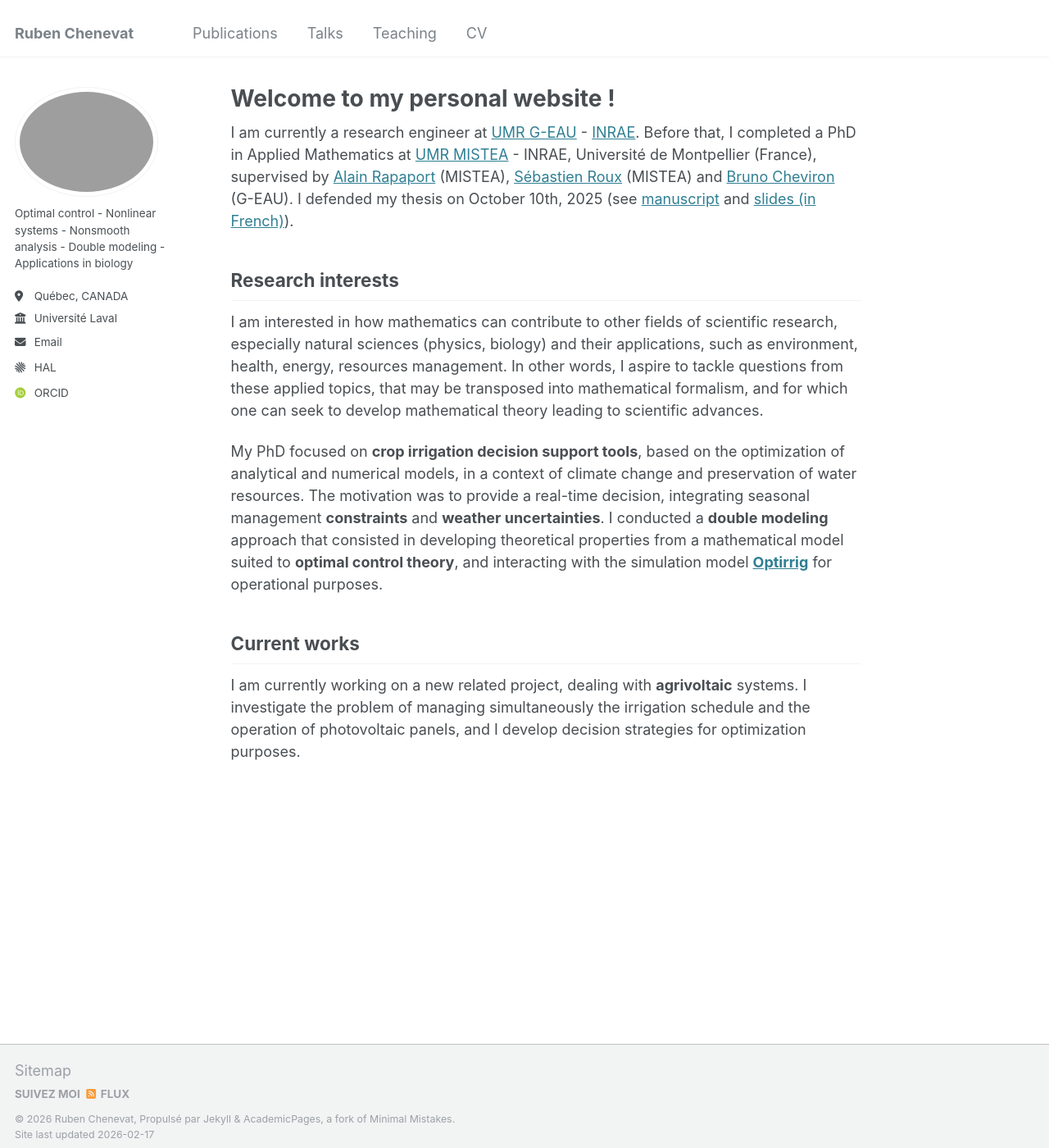
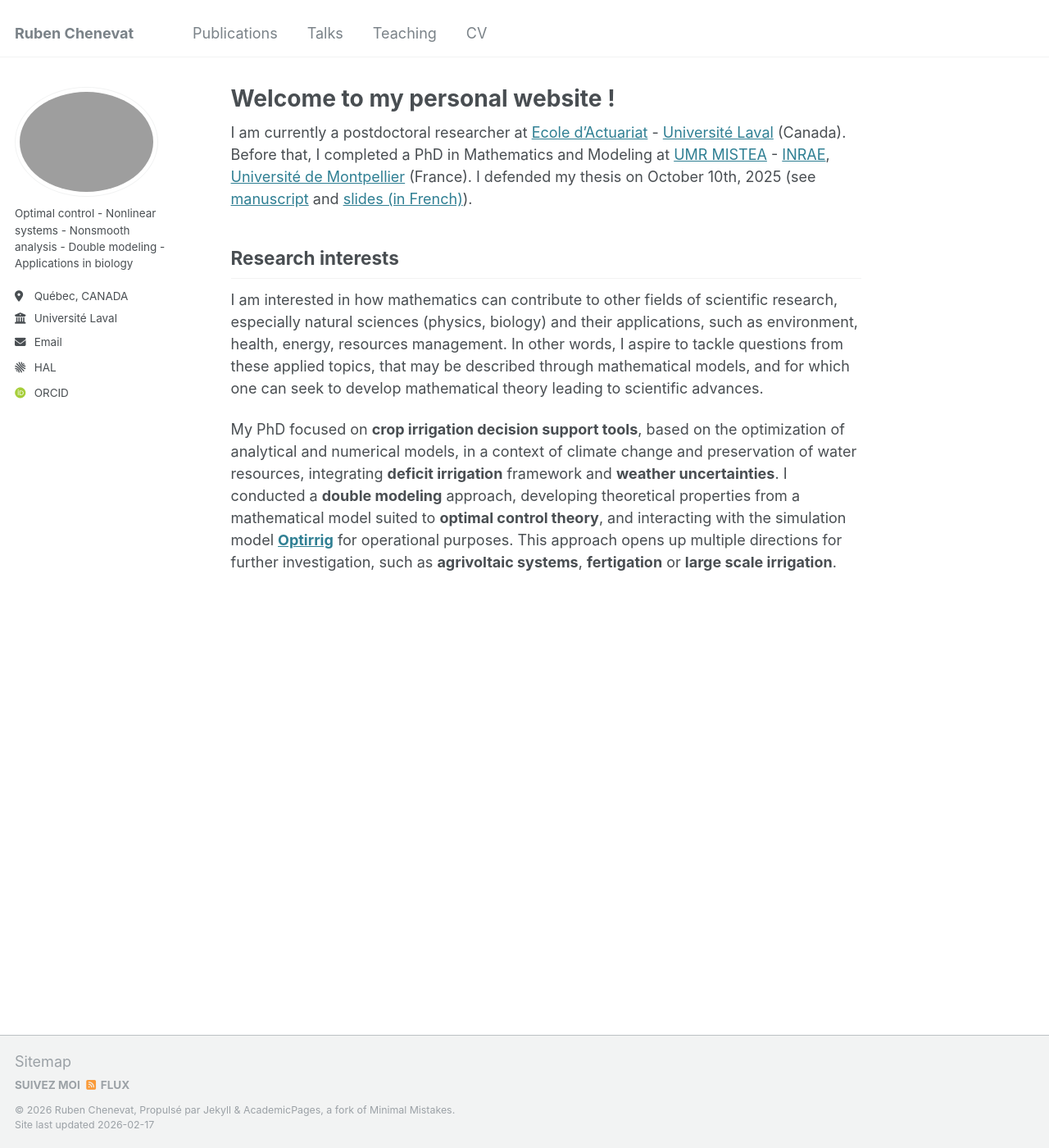
Before and after one commit to rubenchenevat/rubenchenevat.github.io, a Jekyll site: the page built from _pages/about.md, in a window 1280 px wide and 1400 px high. Shown: the whole window at 82% size. Built offline with Jekyll 4.4.1, drawn with Linux system fonts in a browser that asks for light colours; some web fonts are replaced.

Commit message:
Update about.md

```diff
--- a/_pages/about.md
+++ b/_pages/about.md
@@ -7,18 +7,19 @@ redirect_from:
   - /about.html
 ---
 
-I am currently a research engineer at [UMR G-EAU](https://www.g-eau.fr/index.php/en/){:target="_blank"} - [INRAE](https://www.inrae.fr/en){:target="_blank"}. Before that, I completed a PhD in Applied Mathematics at [UMR MISTEA](https://eng-mistea.montpellier.hub.inrae.fr/){:target="_blank"} - INRAE, Université de Montpellier (France), supervised by [Alain Rapaport](https://sites.google.com/site/alainrapaport/){:target="_blank"} (MISTEA), [Sébastien Roux](https://www.researchgate.net/profile/Sebastien-Roux-2){:target="_blank"} (MISTEA) and [Bruno Cheviron](https://www.researchgate.net/profile/Bruno-Cheviron){:target="_blank"} (G-EAU). I defended my thesis on October 10th, 2025 (see [manuscript](https://hal.science/tel-05325824v1){:target="_blank"} and [slides (in French)](/files/Soutenance_de_these_Vweb.pdf){:target="_blank"}).
+I am currently a postdoctoral researcher at [Ecole d'Actuariat](https://www.fsg.ulaval.ca/departements/ecole-dactuariat){:target="_blank"} - [Université Laval](https://www.ulaval.ca/){:target="_blank"} (Canada). Before that, I completed a PhD in Mathematics and Modeling at [UMR MISTEA](https://eng-mistea.montpellier.hub.inrae.fr/){:target="_blank"} - [INRAE](https://www.inrae.fr/en){:target="_blank"}, [Université de Montpellier](https://www.umontpellier.fr/){:target="_blank"} (France). I defended my thesis on October 10th, 2025 (see [manuscript](https://hal.science/tel-05325824v1){:target="_blank"} and [slides (in French)](/files/Soutenance_de_these_Vweb.pdf){:target="_blank"}).
 
 
 Research interests
 ------
-I am interested in how mathematics can contribute to other fields of scientific research, especially natural sciences (physics, biology) and their applications, such as environment, health, energy, resources management. In other words, I aspire to tackle questions from these applied topics, that may be transposed into mathematical formalism, and for which one can seek to develop mathematical theory leading to scientific advances.
+I am interested in how mathematics can contribute to other fields of scientific research, especially natural sciences (physics, biology) and their applications, such as environment, health, energy, resources management. In other words, I aspire to tackle questions from these applied topics, that may be described through mathematical models, and for which one can seek to develop mathematical theory leading to scientific advances.
 
-My PhD focused on <strong>crop irrigation decision support tools</strong>, based on the optimization of analytical and numerical models, in a context of climate change and preservation of water resources. The motivation was to provide a real-time decision, integrating seasonal management <strong>constraints</strong> and <strong>weather uncertainties</strong>. I conducted a <strong>double modeling</strong> approach that consisted in developing theoretical properties from a mathematical model suited to <strong>optimal control theory</strong>, and interacting with the simulation model <strong>[Optirrig](https://www.g-eau.fr/index.php/en/productions/software/item/1036-optirrig-generation-analyse-et-optimisation-de-scenarios-d-irrigation-pour-les-cultures)</strong> for operational purposes.
+My PhD focused on <strong>crop irrigation decision support tools</strong>, based on the optimization of analytical and numerical models, in a context of climate change and preservation of water resources, integrating <strong>deficit irrigation</strong> framework and <strong>weather uncertainties</strong>. I conducted a <strong>double modeling</strong> approach, developing theoretical properties from a mathematical model suited to <strong>optimal control theory</strong>, and interacting with the simulation model <strong>[Optirrig](https://www.g-eau.fr/index.php/en/productions/software/item/1036-optirrig-generation-analyse-et-optimisation-de-scenarios-d-irrigation-pour-les-cultures)</strong> for operational purposes. This approach opens up multiple directions for further investigation, such as <strong>agrivoltaic systems</strong>, <strong>fertigation</strong> or <strong>large scale irrigation</strong>.
 
+<!--
 Current works
 ------
-I am currently working on a new related project, dealing with <strong>agrivoltaic</strong> systems. I investigate the problem of managing simultaneously the irrigation schedule and the operation of photovoltaic panels, and I develop decision strategies for optimization purposes.
+-->
 
 
 
```
